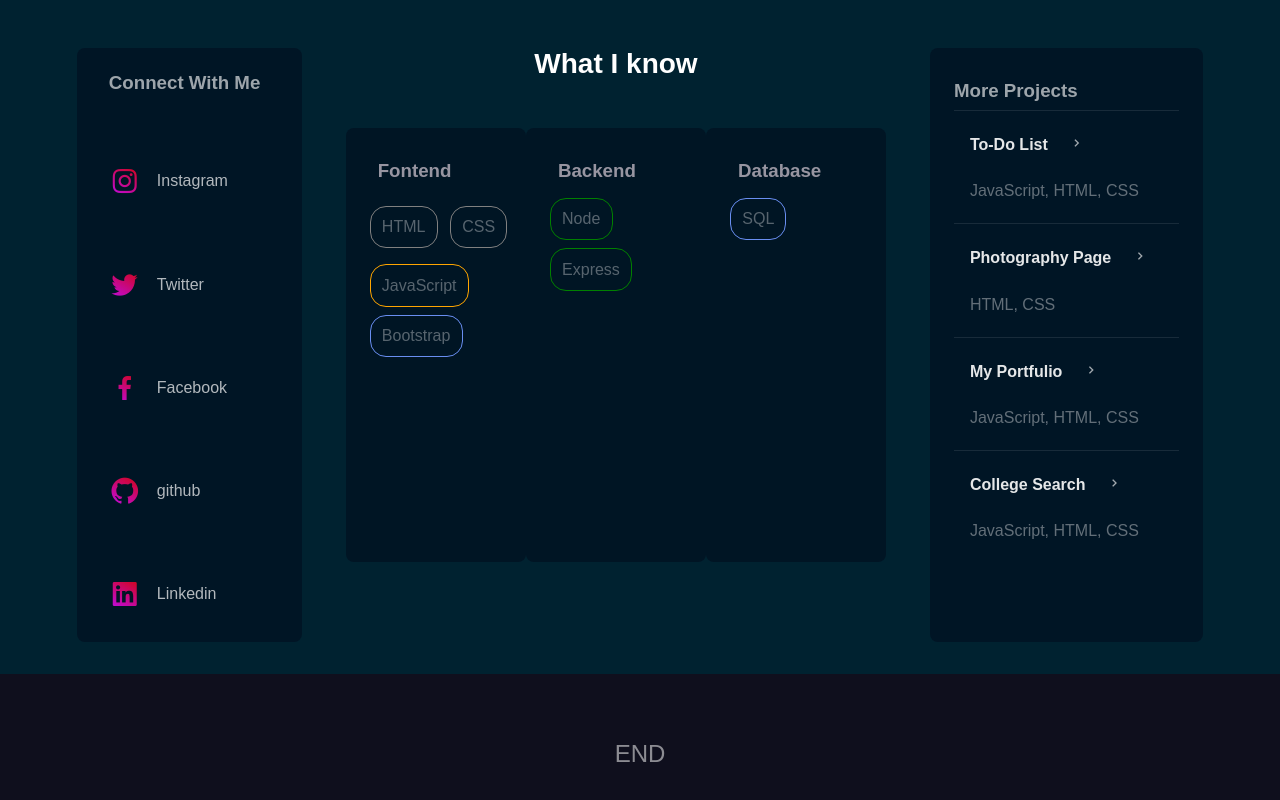
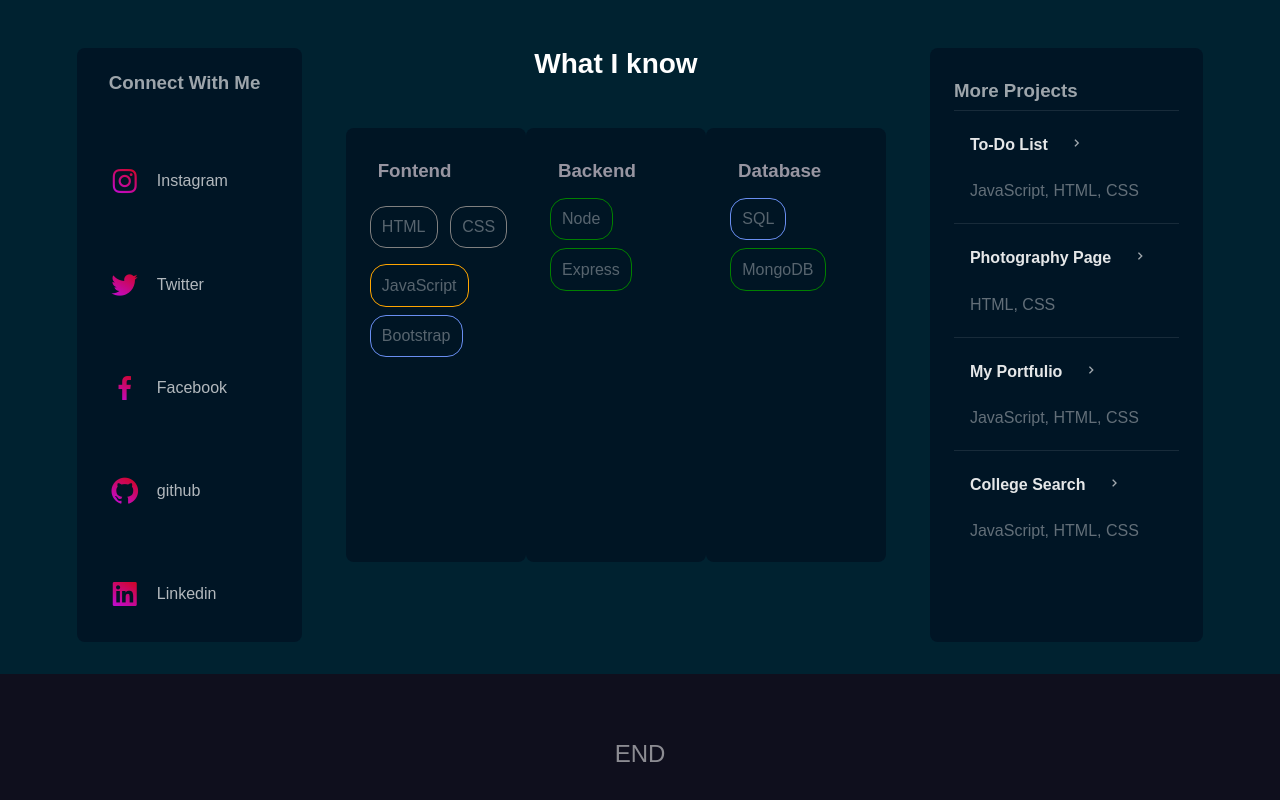
Before and after one commit to quantumsn/My-Portfolio, a plain HTML site: page index.html in a window 1280 px wide. Shown: the part 1152-1952 px from the top of the page. Drawn offline with nearby package versions, Linux system fonts and the light colour scheme.

Commit message:
Update index.html

```diff
--- a/index.html
+++ b/index.html
@@ -126,6 +126,7 @@
         <div class="details-skills">
           <h3>Database</h3>
           <div class="sk boot">SQL</div>
+          <div class="sk back">MongoDB</div>
         </div>
       </div>
       <div id="more-projects">
```
